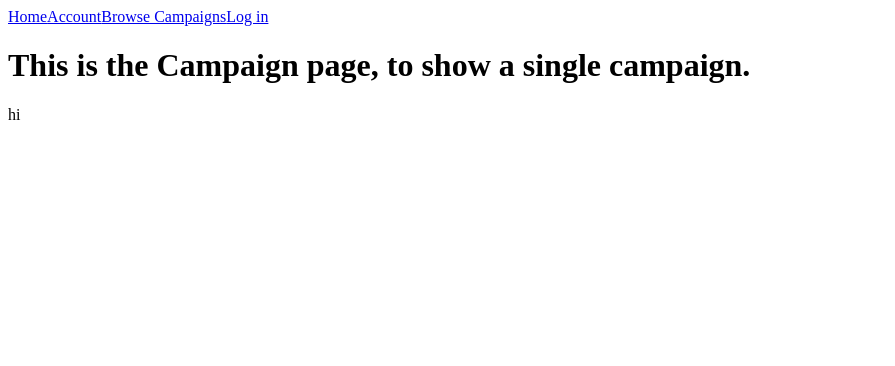
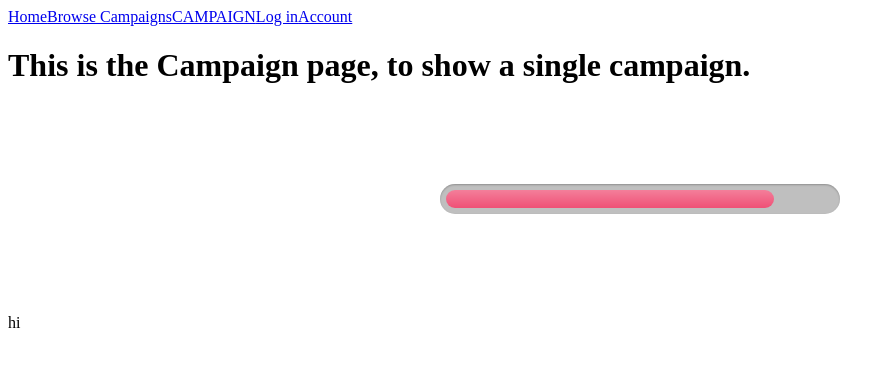
Before and after one commit to thisiskaysis/dreamjar-frontend, a React (Vite) app: page /campaign in a window 1280 px wide. Shown: the top 366 px of the page, without its empty margins (0-895 px from the left). Built offline with nearby package versions, Linux system fonts and the light colour scheme.

Commit message:
adding campaign page to router

```diff
--- a/src/components/NavBar.jsx
+++ b/src/components/NavBar.jsx
@@ -4,9 +4,10 @@ function NavBar() {
     return (
         <nav className='nav-bar'>
             <Link to="/">Home</Link>
+            <Link to="/browse">Browse Campaigns</Link>
+            <Link to="/campaign">CAMPAIGN</Link>
+            <Link to="/login">Log in</Link>
             <Link to="/account">Account</Link>
-            <Link to="/browse">Browse Campaigns</Link>
-            <Link to="/login">Log in</Link>
         </nav>
     )
 };
--- a/src/pages/CampaignPage.jsx
+++ b/src/pages/CampaignPage.jsx
@@ -1,5 +1,12 @@
+import ProgressBar from "../components/ProgressBar/ProgressBar.jsx";
+
 function CampaignPage() {
-    return <h1>This is the Campaign page, to show a single campaign.</h1>;
+    return (
+        <div>
+    <h1>This is the Campaign page, to show a single campaign.</h1>
+        <ProgressBar />
+        </div>
+    );
 }
 
 export default CampaignPage;
--- a/src/pages/HomePage.jsx
+++ b/src/pages/HomePage.jsx
@@ -1,12 +1,10 @@
-import ProgressBar from "../components/ProgressBar/ProgressBar.jsx";
-
 
 
 
 function HomePage() {
     return (
     <div>
-     <ProgressBar />
+
     </div>
     );
 }
```
